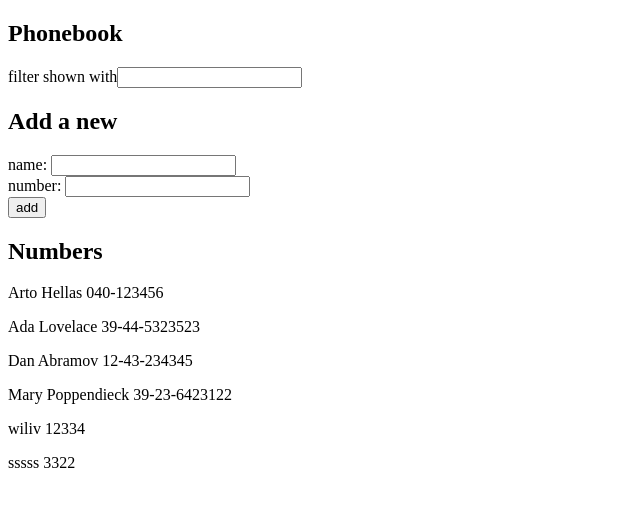
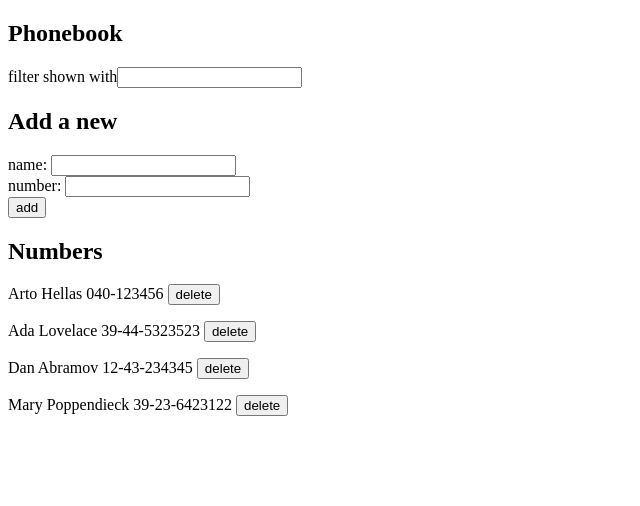
Before and after one commit to MenorahOlive/full-stack-open, a React (Vite) app in the folder part2/the_phonebook/: page / in a window 1280 px wide. Shown: the top 506 px of the page, without its empty margins (0-640 px from the left). Built offline with nearby package versions, Linux system fonts and the light colour scheme; data requests are answered from the project's data file.

Commit message:
Exercise 2.14

```diff
--- a/part2/the_phonebook/db.json
+++ b/part2/the_phonebook/db.json
@@ -19,16 +19,6 @@
       "name": "Mary Poppendieck",
       "number": "39-23-6423122",
       "id": "4"
-    },
-    {
-      "id": "314a",
-      "name": "wiliv",
-      "number": "12334"
-    },
-    {
-      "id": "2660",
-      "name": "sssss",
-      "number": "3322"
     }
   ]
 }
--- a/part2/the_phonebook/src/App.jsx
+++ b/part2/the_phonebook/src/App.jsx
@@ -52,6 +52,24 @@ const App = () => {
     console.log(event.target.value);
   };
 
+  const handleDelete = (id) => {
+    const person = persons.find((p) => p.id === id);
+
+    if (!window.confirm(`Delete ${person.name}?`)) {
+      return;
+    }
+
+    personService
+      .remove(id)
+      .then(() => {
+        setPersons(persons.filter((p) => p.id !== id));
+      })
+      .catch(() => {
+        alert(`${person.name} is already removed from the server`);
+        setPersons(persons.filter((p) => p.id !== id));
+      });
+  };
+
   const namesToShow =
     newSearch === ""
       ? persons
@@ -61,11 +79,8 @@ const App = () => {
   return (
     <div>
       <h2>Phonebook</h2>
-
       <Filter newSearch={newSearch} handleFilter={handleFilter} />
-
       <h2>Add a new</h2>
-
       <PersonForm
         addNumber={addNumber}
         newName={newName}
@@ -73,9 +88,8 @@ const App = () => {
         handleNewName={handleNewName}
         handleNewNumber={handleNewNumber}
       />
-
       <h2>Numbers</h2>
-      <Persons namesToShow={namesToShow} />
+      <Persons namesToShow={namesToShow} handleDelete={handleDelete} />
     </div>
   );
 };
--- a/part2/the_phonebook/src/components/Persons.jsx
+++ b/part2/the_phonebook/src/components/Persons.jsx
@@ -1,7 +1,8 @@
-const Persons = ({ namesToShow }) => {
+const Persons = ({ namesToShow, handleDelete }) => {
   return namesToShow.map((person) => (
     <p key={person.id}>
       {person.name} {person.number}{" "}
+      <button onClick={() => handleDelete(person.id)}>delete</button>
     </p>
   ));
 };
--- a/part2/the_phonebook/src/services/person.js
+++ b/part2/the_phonebook/src/services/person.js
@@ -10,4 +10,8 @@ const create = (newObject) => {
   return request.then((response) => response.data);
 };
 
-export default { getAll, create };
+const remove = (id) => {
+  return axios.delete(`${baseUrl}/${id}`);
+};
+
+export default { getAll, create, remove };
```
